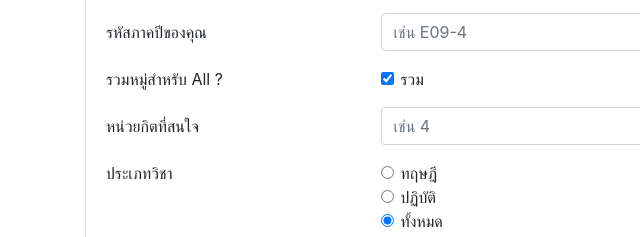
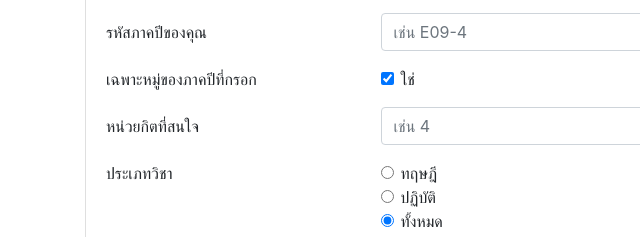
Before and after one commit to Shayennn/KUFillingGood, a plain HTML site: page public/result.html in a window 1280 px wide. Both pictures are taken after a click on the link "ตัวกรองผลการค้นหา". Shown: the part 320-557 px from the top of the page, 0-640 px from the left. Drawn offline with nearby package versions, Linux system fonts and the light colour scheme; some packages are replaced by stand-ins of ours; a script that the page names is missing.

Commit message:
Understandable filter message (DepYear)

```diff
--- a/public/result.html
+++ b/public/result.html
@@ -162,7 +162,7 @@
                             </div>
                         </div>
                         <div class="form-group row">
-                            <div class="col-sm-3">รวมหมู่สำหรับ All ?</div>
+                            <div class="col-sm-3">เฉพาะหมู่ของภาคปีที่กรอก</div>
                             <div class="col-sm-9">
                                 <div class="form-check">
                                     <input
@@ -175,7 +175,7 @@
                                         class="form-check-label"
                                         for="chkDepSpe"
                                     >
-                                        รวม
+                                        ใช่
                                     </label>
                                 </div>
                             </div>
```
